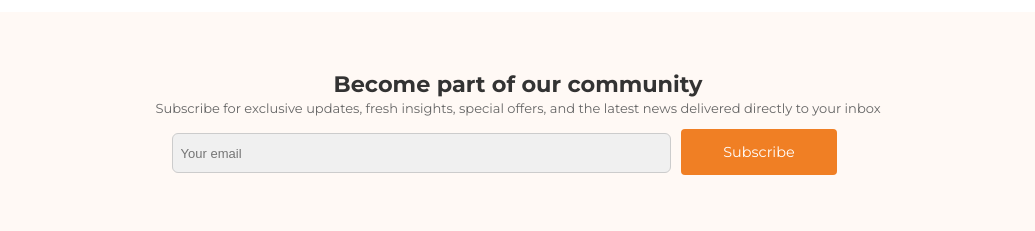
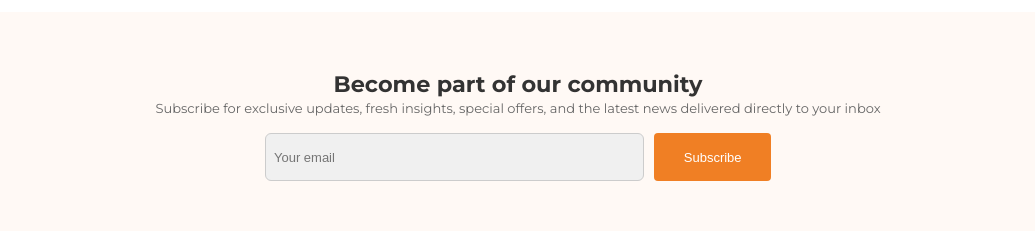
Before and after one commit to iBoss-Africa/quantum-website, a React (Create React App) app: page / in a window 1280 px wide. Shown: the part 4380-4611 px from the top of the page, without its empty margins (122-1157 px from the left). Built offline with nearby package versions, Linux system fonts and the light colour scheme.

Commit message:
fix styling for subscribe section

```diff
--- a/src/sections/subscribe/Subscribe.jsx
+++ b/src/sections/subscribe/Subscribe.jsx
@@ -14,9 +14,9 @@ const Subscribe = () => {
           </div>
           <div className="form-container">
             <input className="input" placeholder="Your email" />
-            <a href="" className="btn primary">
+            <button type="submit" className="button">
               Subscribe
-            </a>
+            </button>
           </div>
         </div>
       </div>
--- a/src/sections/subscribe/subscribe.css
+++ b/src/sections/subscribe/subscribe.css
@@ -34,25 +34,24 @@
 
 .form-container {
   display: flex;
-    width: 100%;
+  width: 60%;
   gap: 10px;
   margin-top: 4px;
-    padding-left: 140px;
+  justify-content: center;
+  align-items: center;
 }
 
 .input {
-    height: 40px;
-    width: 60%;
+  height: 3rem;
+  width: 65%;
   border: 1px solid #ccc;
   background-color: #f0f0f0;
   padding: 8px;
   font-size: small;
-    outline: none;
   transition: border-color 0.3s;
   display: flex;
-    gap: 4px;
+  border-radius: 6px;
   margin-top: 4px;
-    border-radius: 6px;
 }
 
 .input:focus {
@@ -65,21 +64,20 @@
 }
 
 .button {
-    /* inline-flex;
-    items-center; */
+  width: 20%;
+  height: 3rem;
   justify-content: center;
   border-radius: 4px;
+  margin-top: 4px;
   font-size: small;
   font-weight: medium;
   transition: background-color 0.3s;
+  background-color: var(--color-primary);
+  color: white;
+  cursor: pointer;
 }
-/*
+
+
 .button:hover {
-    background-color: #ff6a3d;
-    opacity: 0.9;
-  } */
-
-  /* .button:disabled {
-    pointer-events: none;
-    opacity: 0.5;
-  } */
+  background-color: #4c4c6d;
+}
```
Lines whose indentation alone changed are shown as unchanged.
